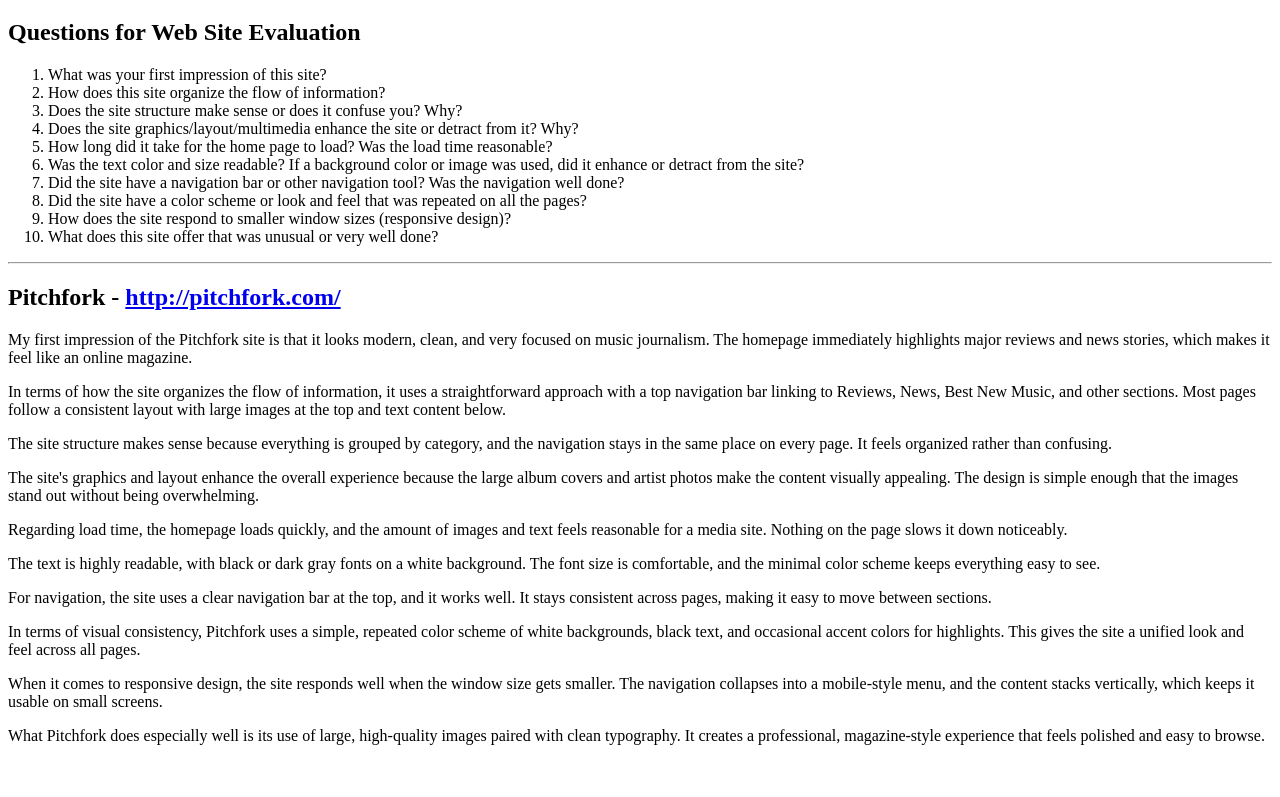
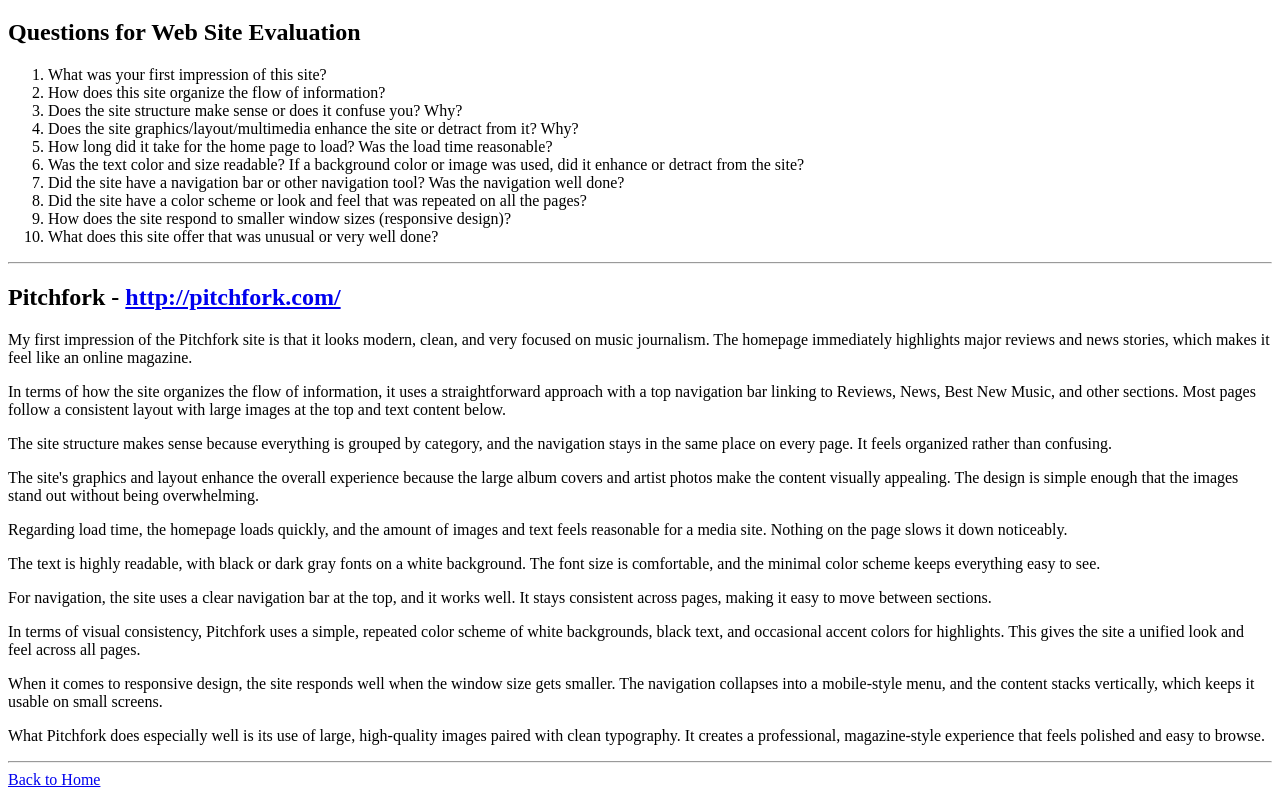
Before and after one commit to alrightalrightalright/Info2420, a plain HTML site: page Projects/project1.htm in a window 1280 px wide. Shown: the part 61-858 px from the top of the page. Before the commit the page ends 822 px from the top, so only its background shows below. Drawn offline with Linux system fonts and the light colour scheme.

Commit message:
forgot link back to index

```diff
--- a/Projects/project1.htm
+++ b/Projects/project1.htm
@@ -46,5 +46,8 @@
 
     <p>What Pitchfork does especially well is its use of large, high-quality images paired with clean typography. It creates a professional, magazine-style experience that feels polished and easy to browse.</p>
 
+    <hr>
+    <a href="../index.html">Back to Home</a>
+
 </body>
 </html>
```
